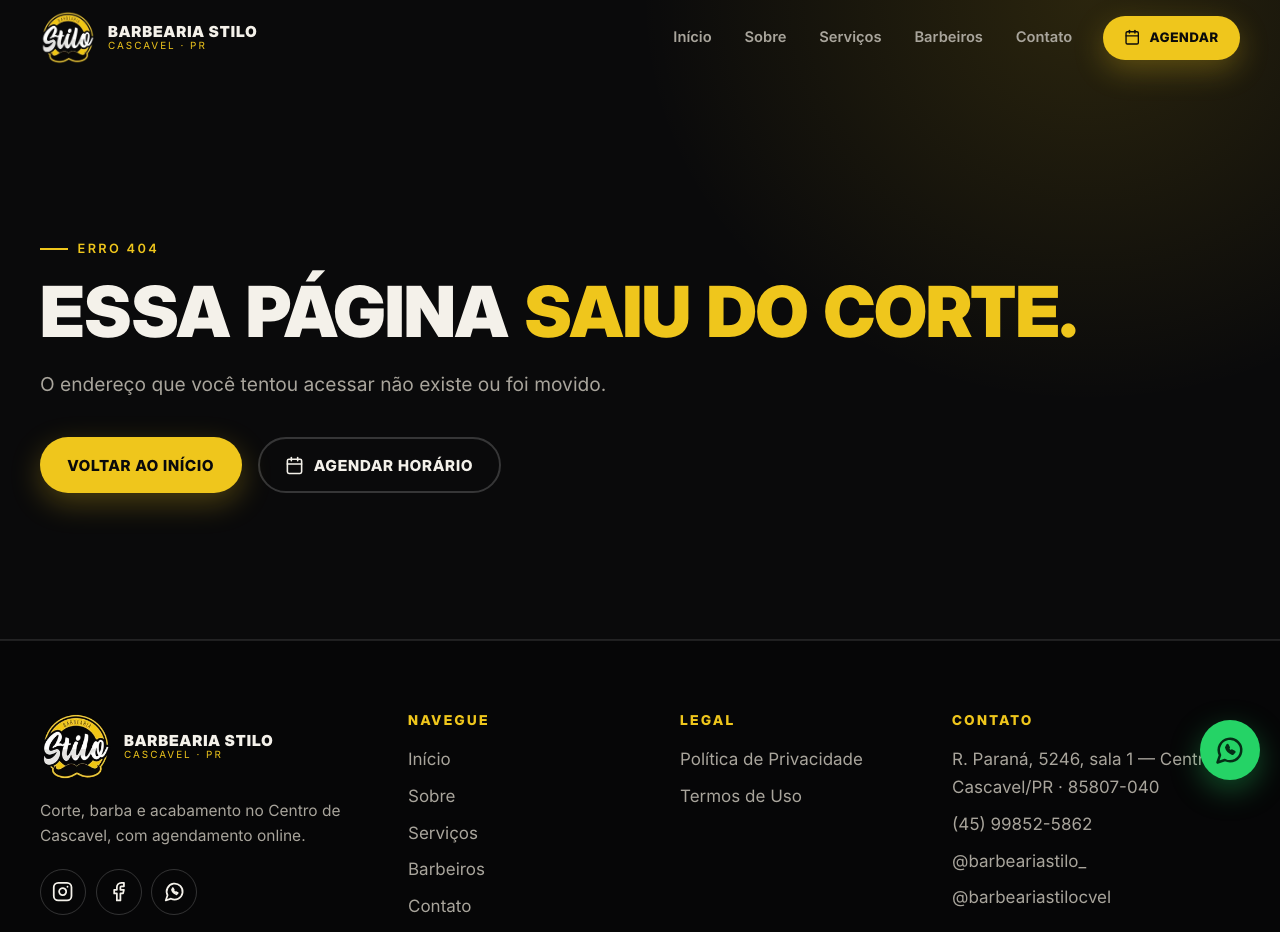
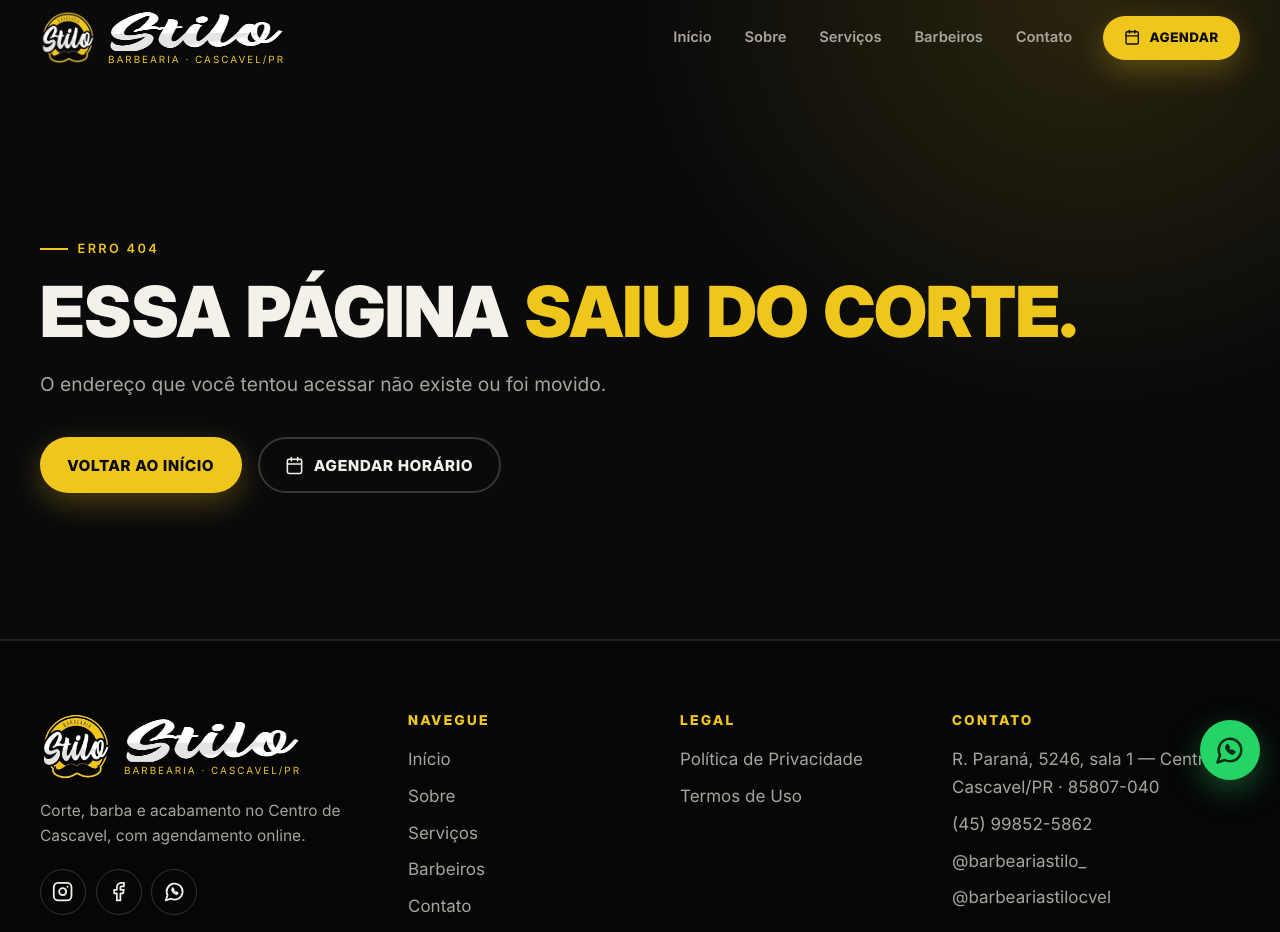
Before and after one commit to Lucas12es/Barbearia-stilo, a plain HTML site: page 404.html in a window 1280 px wide. Shown: the top 932 px of the page. Drawn offline with Linux system fonts and the light colour scheme.

Commit message:
Atualizacao do site

```diff
--- a/404.html
+++ b/404.html
@@ -30,7 +30,7 @@
 <div class="container">
 <a class="brand" href="/" aria-label="Barbearia Stilo — página inicial">
 <img src="/assets/img/logo-badge-sm.webp" width="128" height="119" alt="">
-<span>Barbearia Stilo<small>Cascavel · PR</small></span>
+<span class="brand-text"><img class="wordmark" src="/assets/img/stilo-wordmark.webp" width="240" height="118" alt=""><small>Barbearia · Cascavel/PR</small></span>
 </a>
 <nav class="nav" id="nav" aria-label="Principal"><a href="/">Início</a><a href="/sobre/">Sobre</a><a href="/servicos/">Serviços</a><a href="/barbeiros/">Barbeiros</a><a href="/contato/">Contato</a><a class="btn btn-primary btn-sm" href="https://sites.appbarber.com.br/barbeariastilo-45gt" target="_blank" rel="noopener noreferrer"><svg class="icon " aria-hidden="true" focusable="false"><use href="/assets/img/icons.svg#i-calendar"/></svg>Agendar<span class="sr-only"> (abre em nova aba)</span></a></nav>
 <button class="menu-toggle" type="button" aria-expanded="false" aria-controls="nav" aria-label="Abrir menu">
@@ -52,7 +52,7 @@
 <div class="container">
 <div class="footer-grid">
 <div>
-<a class="brand" href="/" aria-label="Barbearia Stilo — início"><img src="/assets/img/logo-badge-sm.webp" width="128" height="119" alt=""><span>Barbearia Stilo<small>Cascavel · PR</small></span></a>
+<a class="brand" href="/" aria-label="Barbearia Stilo — início"><img src="/assets/img/logo-badge-sm.webp" width="128" height="119" alt=""><span class="brand-text"><img class="wordmark" src="/assets/img/stilo-wordmark.webp" width="240" height="118" alt=""><small>Barbearia · Cascavel/PR</small></span></a>
 <p class="footer-about">Corte, barba e acabamento no Centro de Cascavel, com agendamento online.</p>
 <div class="socials">
 <a class="" href="https://www.instagram.com/barbeariastilo_/" target="_blank" rel="noopener noreferrer" aria-label="Instagram da Barbearia Stilo"><svg class="icon " aria-hidden="true" focusable="false"><use href="/assets/img/icons.svg#i-instagram"/></svg></a>
--- a/assets/css/styles.css
+++ b/assets/css/styles.css
@@ -85,6 +85,8 @@ button{font:inherit;color:inherit;cursor:pointer}
 .brand{display:flex;align-items:center;gap:.75rem}
 .brand img{width:56px;height:auto;aspect-ratio:531/494}
 .brand span{font-family:var(--font-display);font-weight:900;text-transform:uppercase;letter-spacing:.06em;font-size:.95rem;line-height:1.1}
+.brand .wordmark{width:auto;height:40px;aspect-ratio:240/118}
+.brand-text{display:flex;flex-direction:column;gap:3px}
 .brand small{display:block;font-family:var(--font-body);font-weight:400;letter-spacing:.2em;font-size:.62rem;color:var(--gold)}
 .nav{display:flex;align-items:center;gap:.25rem}
 .nav a:not(.btn){position:relative;padding:.6rem .9rem;font-size:.92rem;font-weight:600;color:var(--muted);transition:color var(--t)}
@@ -261,6 +263,7 @@ button{font:inherit;color:inherit;cursor:pointer}
 .footer a{color:var(--muted);transition:color var(--t)}
 .footer a:hover{color:var(--gold)}
 .footer .brand img{width:72px;height:auto}
+.footer .brand .wordmark{width:auto;height:44px}
 .footer a.brand{color:var(--text)}
 .footer-about{color:var(--muted);margin-top:1.1rem;max-width:34ch;font-size:.97rem}
 .socials{display:flex;gap:.6rem;margin-top:1.25rem}
```
Also changed, not shown: barbeiros/index.html (+2 -2 lines), contato/index.html (+2 -2 lines), index.html (+2 -2 lines), politica-de-privacidade/index.html (+2 -2 lines), servicos/index.html (+2 -2 lines), sobre/index.html (+2 -2 lines), termos-de-uso/index.html (+2 -2 lines), assets/img/stilo-wordmark.webp (added).
